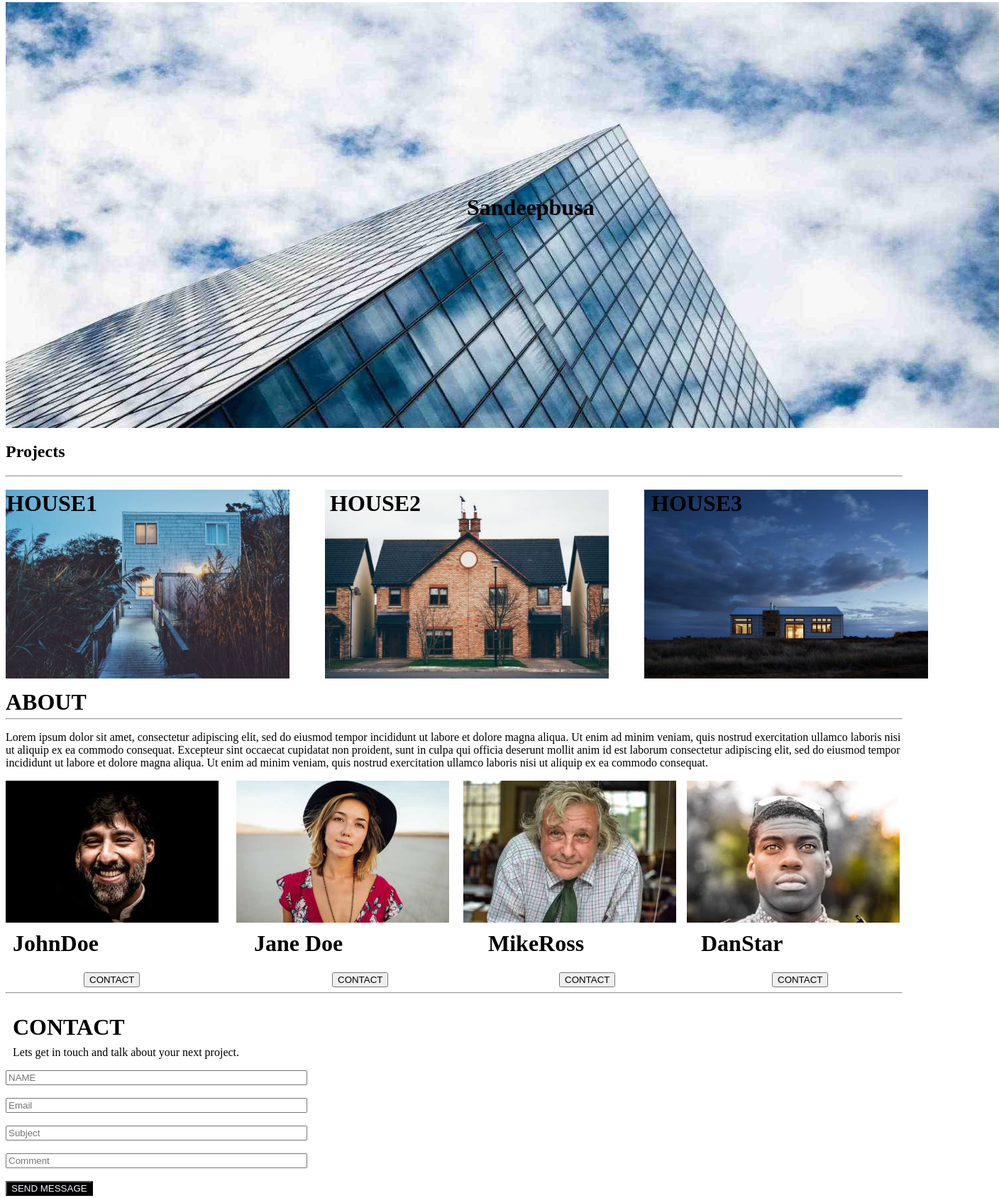
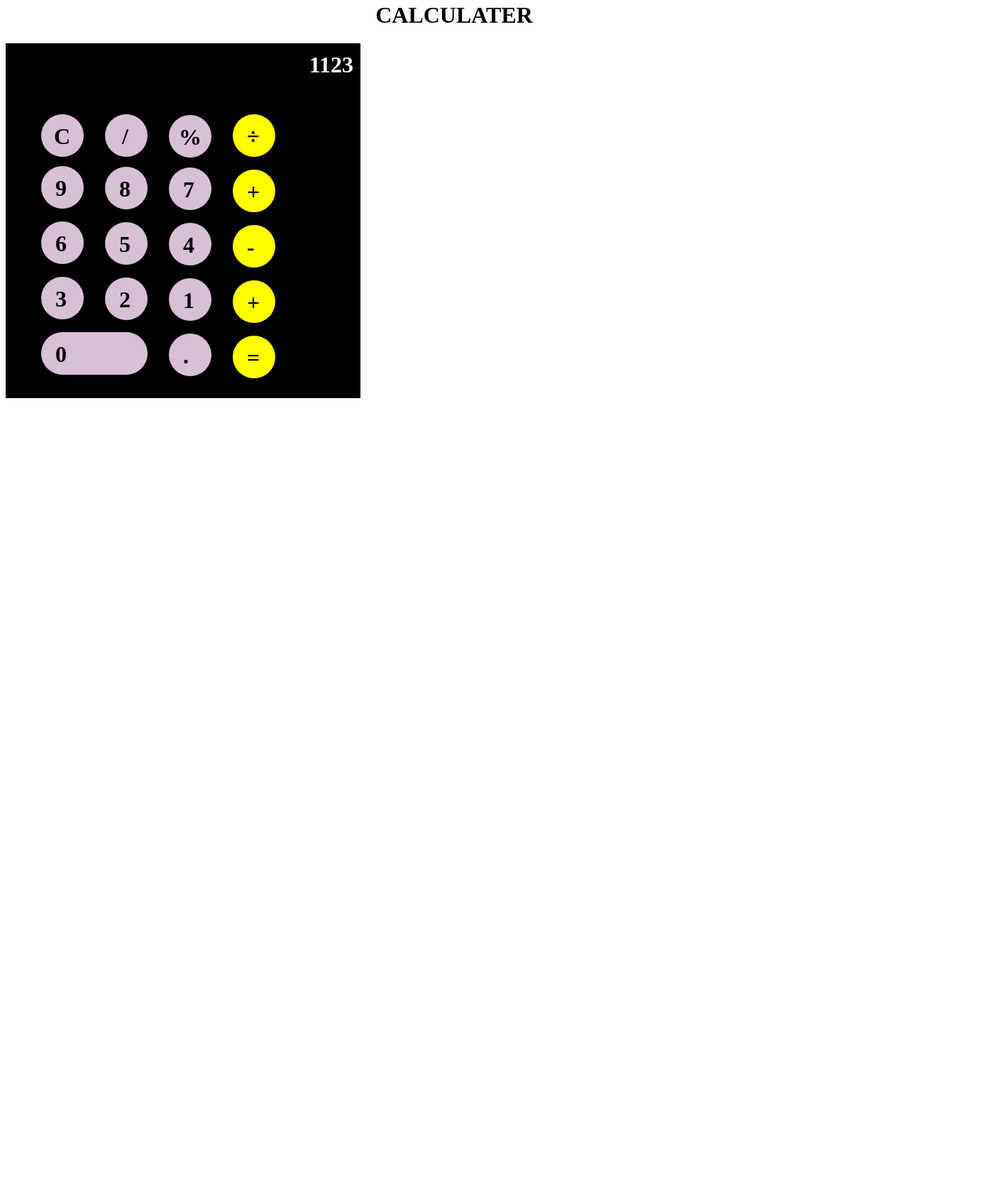
Before and after one commit to sandeepbusa41/busa, a plain HTML site: page index.html in a window 1280 px wide. Shown: the part 5-1693 px from the top of the page at 71% size, 1408 px wide, since content can reach past the window. After the commit the page ends 1458 px from the top, so only its background shows below. Drawn offline with Linux system fonts and the light colour scheme.

Commit message:
Add files via upload

```diff
--- a/index.html
+++ b/index.html
@@ -1,138 +1,267 @@
 <html>
     <head>
         <style>
-        div{
-            position:relative;
-        }
-        h1{
-            position: absolute;
-            top:250px;
-            left:650px;
+            #d1{
+                position: relative;
+                background-color: black;
+                height:500px;
+                width:500px;
+            }
+            #h1{
+                position: absolute;
+                color: white;
+                top:-10px;
+                right: 10px;
+            }
+            #d2{
+                position: relative;
+                background-color: thistle;
+                height: 60px;
+                width: 60px;
+                top:100px;
+                left:50px;
+                border-radius: 30px;
+
+            }
+            #h2{
+                position: absolute;
+                top:-9px;
+                left:18px;
+            }
+            #d3{
+                position: relative;
+                background-color: thistle;
+                height: 60px;
+                width: 60px;
+                top:40px;
+                left:140px;
+                border-radius: 30px;
+
+            }
+            #h3{
+                position: absolute;
+                top:-9px;
+                left:24px;
+            }
+            #d4{
+                position: relative;
+                background-color: thistle;
+                height: 60px;
+                width: 60px;
+                top:-19;
+                left:230px;
+                border-radius: 30px;
+            }
+            #h4{
+                position: absolute;
+                top:-9px;
+                left:14px;
+
+            }
+            #d5{
+                position: relative;
+                background-color:yellow;
+                height: 60px;
+                width: 60px;
+                top:-80;
+                left:320px;
+                border-radius: 30px;
+
+            }
+            #h5{
+                position: absolute;
+                top:-9px;
+                left:20px;
+            }
+            #d6{
+                position: relative;
+                background-color:yellow;
+                height: 60px;
+                width: 60px;
+                top:-80;
+                left:320px;
+                border-radius: 30px;
+            }
+
+            #h6{
+                position: absolute;
+                top:-9px;
+                left:20px;
+            }
+            #d7{
+                position: relative;
+                background-color:yellow;
+                height: 60px;
+                width: 60px;
+                top:-80;
+                left:320px;
+                border-radius: 30px;
+            }
+
+            #h7{
+                position: absolute;
+                top:-9px;
+                left:20px;
+            }
+
+            #d8{
+                position: relative;
+                background-color:yellow;
+                height: 60px;
+                width: 60px;
+                top:-80;
+                left:320px;
+                border-radius: 30px;
+            }
+
+            #h8{
+                position: absolute;
+                top:-9px;
+                left:20px;
+            }
+            #d9{
+                position: relative;
+                background-color:thistle;
+                height: 60px;
+                width: 60px;
+                top:-395px;
+                left:230px;
+                border-radius: 30px;
+            }
+
+            #h9{
+                position: absolute;
+                top:-9px;
+                left:20px;
+            }
+            #d10{
+                position: relative;
+                background-color:thistle;
+                height: 60px;
+                width: 60px;
+                top:-690px;
+                left:140px;
+                border-radius: 30px;
+            }
+
+            #h10{
+                position: absolute;
+                top:-9px;
+                left:20px;
+            }
+            #d11{
+                position: relative;
+                background-color:thistle;
+                height: 60px;
+                width: 60px;
+                top:-907px;
+                left:50px;
+                border-radius: 30px;
+            }
+
+            #h11{
+                position: absolute;
+                top:-9px;
+                left:20px;
+            }
+            #d12{
+                position: relative;
+                background-color:thistle;
+                height: 60px;
+                width: 150px;
+                top:-907px;
+                left:50px;
+                border-radius: 30px;
+            }
+
+            #h12{
+                position: absolute;
+                top:-9px;
+                left:20px;
+            }
 
 
-        }
-        #div2{
-            position: relative;
-        }
-        #img2{
-            position: absolute;
-            top: 10px;        }
-        #img3{
-            position: absolute;
-            top: 10px;
-            left: 450px;
-        }
-        #house1{
-            position: absolute;
-            top:-10px;
-            left:1px
-        }
-        #house2{
-            position: absolute;
-            top:-10px;
-            left:457px
-        }
-        #img4{
-            position: absolute;
-            top: 10px;
-            left: 900px;
-        }
-        #house3{
-            position: absolute;
-            top:-10px;
-            left:910px
-        }
-        #num1{
-            position: absolute;
-            top:270px;
-            left:0px;
-        }
-        #div3{
-            position: relative;
-        }
-        #ceo2{
-            position: absolute;
-            left: 325px;
 
-        }
-        #ceo3{
-            position: absolute;
-            left: 645px;
+        </style>
 
-        }
-        #ceo4{
-            position: absolute;
-            left: 960px;
+    </head>
+    <body>
+        <CENTER><H1>CALCULATER</H1></CENTER>
+        <div id="d1">
+            <h1 id="h1">1123</h1>
+            <div id="d2">
+                <h1 id="h2">C</h1>
 
-        }
-        #num2{
-            position: absolute;
-            left:10px;
-            top:190px
-        }
-        #num3{
-            position: absolute;
-            left:350px;
-            top:190px
-        }
-        #num4{
-            position: absolute;
-            left:680px;
-            top:190px
-        }
-        #num5{
-            position: absolute;
-            left:980px;
-            top:190px
-        }
-        #b1{
-            position:absolute;
-            top:270px;
-            left:110px;
-        }
-        #b2{
-            position:absolute;
-            top:270px;
-            left:460px;
-        }
-        #b3{
-            position:absolute;
-            top:270px;
-            left:780px;
-        }
-        #b4{
-            position:absolute;
-            top:270px;
-            left:1080px;
-        }
-        #div{
-            position: relative;
+            </div>
+            <div id="d3">
+                <h1 id="h3">/</h1>
 
-        }
-        #num6{
-            position: absolute;
-            top:0px;
-            left:10px;
-        }
-        #num7{
-            position: absolute;
-            top:50px;
-            left:10px;
-        }
-        #f1{
-            position: absolute;
-            top:100px;
-        }
-        #footer{
-            position: relative;
-            background-color: black;
-            width:1400;
-            height:100;
-        }
-        #final1{[
-            position :absolute;
-            left: 20px;
-        ]}
+            </div>
+            <div id="d4">
+                <h1 id="h4">%</h1>
+            </div>
+            <div id="d5">
+                <h1 id="h5">÷</h1>
+            </div>
+            <br>
+            <div id="d6">
+                <h1 id="h6">+</h1>
+            </div>
+            <br>
+            <div id="d7">
+                <h1 id="h7">-</h1>
+            </div>
+            <br>
+            <div id="d8">
+                <h1 id="h8">+</h1>
+            </div>
+            <br>
+            <div id="d8">
+                <h1 id="h8">=</h1>
+            </div>
+            <br>
+            <div id="d9">
+                <h1 id="h9">7</h1>
+            </div>
+            <br>
+            <div id="d9">
+                <h1 id="h9">4</h1>
+            </div>
+            <br>
+            <div id="d9">
+                <h1 id="h9">1</h1>
+            </div>
+            <br>
+            <div id="d9">
+                <h1 id="h9">.</h1>
+            </div>
+            <div id="d10">
+                <h1 id="h10">8</h1>
+            </div>
+            <br>
+            <div id="d10">
+                <h1 id="h10">5</h1>
+            </div>
+            <br>
+            <div id="d10">
+                <h1 id="h10">2</h1>
+            </div>
+            <div id="d11">
+                <h1 id="h11">9</h1>
+            </div>
+            <br>
+            <div id="d11">
+                <h1 id="h11">6</h1>
+            </div>
+            <br>
+            <div id="d11">
+                <h1 id="h11">3</h1>
+            </div>
+            <br>
+            <div id="d12">
+                <h1 id="h11">0</h1>
+            </div>
+            <br>
 
 
 
@@ -140,85 +269,11 @@
 
 
 
-        </style>
-
-    </head>
-    <body>
-
-        <div>
-        <img src="./29css.html/w3architect1.jpg" height="600" width="1400">
-        <h1>Sandeepbusa</h1>
-
-    </div>
-    <h2>Projects</h2>
-    <hr>
-    <div id="div2">
-        <img src="./29css.html/summerhouse.jpg" id="img2" width="400">
-        <img src="./29css.html/house2.jpg" id="img3" width="400">
-        <img src="./29css.html/house3.jpg" id="img4" width="400">
-        <h1 ID="house1">HOUSE1</h1>
-        <h1 ID="house2">HOUSE2</h1>
-        <h1 ID="house3">HOUSE3</h1>
-        <h1 id="num1">ABOUT</h1>
-
-        <br><br><br><br><br><br><br><br><br><br><br><br><br><br><br><br><br><br>
-        <hr>
-        <p>Lorem ipsum dolor sit amet, consectetur adipiscing elit, sed do eiusmod tempor incididunt ut labore et
-            dolore magna aliqua. Ut enim ad minim veniam, quis nostrud exercitation ullamco laboris nisi ut aliquip ex ea commodo consequat. Excepteur sint occaecat cupidatat non proident, sunt in culpa qui officia deserunt mollit
-             anim id est laborum consectetur adipiscing elit, sed do eiusmod tempor incididunt ut labore et dolore magna aliqua. Ut enim ad minim veniam, quis nostrud exercitation ullamco laboris nisi ut aliquip ex ea commodo consequat.</p>
-
-    </div>
-    <div id="div3">
-        <img src="./29css.html/ceo.jpg" width="300" height="200">
-        <img src="./29css.html/ceo2.jpg" width="300" height="200" id="ceo2">
-        <img src="./29css.html/ceo3.jpg" width="300" height="200" id="ceo3">
-        <img src="./29css.html/ceo4.jpg" width="300" height="200" id="ceo4">
-        <h1 id="num2">JohnDoe</h1>
-        <h1 id="num3">Jane Doe</h1>
-        <h1 id="num4">MikeRoss</h1>
-        <h1 id="num5">DanStar</h1>
-        <button id="b1">CONTACT</button>
-        <button id="b2">CONTACT</button>
-        <button id="b3">CONTACT</button>
-        <button id="b4">CONTACT</button>
-
-    </div>
-    <br><br><br><br><br>
-    <hr>
-    <div id="div4">
-     <h1 id="num6">CONTACT</h1>
-     <p id="num7">Lets get in touch and talk about your next project.</p>
-     <form id="f1">
-        <input type="text" placeholder="NAME" size="50">
-        <br>
-        <br>
-        <input type="text" placeholder="Email" size="50">
-        <br>
-        <br>
-        <input type="text" placeholder="Subject" size="50">
-        <br>
-        <br>
-        <input type="text" placeholder="Comment" size="50">
-        <br>
-        <br>
-        <button style="background-color: black;color:aliceblue">SEND MESSAGE</button>
-        <br>
-        <br>
-        <br>
-        <footer>
-
-        </footer>
-        <div id="footer">
-            <br>
-            <h4 id="final1" style="color: aliceblue;">&nbsp;&nbsp;&nbsp;&nbsp;&nbsp;&nbsp;&nbsp;&nbsp;&nbsp;&nbsp;&nbsp;&nbsp;&nbsp;&nbsp;&nbsp;&nbsp;&nbsp;&nbsp;&nbsp;&nbsp;&nbsp;&nbsp;&nbsp;&nbsp;&nbsp;&nbsp;&nbsp;&nbsp;&nbsp;&nbsp;&nbsp;&nbsp;&nbsp;&nbsp;&nbsp;&nbsp;&nbsp;&nbsp;&nbsp;&nbsp;&nbsp;&nbsp;&nbsp;&nbsp;&nbsp;&nbsp;&nbsp;&nbsp;&nbsp;&nbsp;&nbsp;&nbsp;&nbsp;&nbsp;&nbsp;&nbsp;&nbsp;&nbsp;&nbsp;&nbsp;&nbsp;&nbsp;&nbsp;&nbsp;&nbsp;&nbsp;&nbsp;&nbsp;&nbsp;&nbsp;&nbsp;&nbsp;&nbsp;&nbsp;&nbsp;&nbsp;&nbsp;&nbsp;&nbsp;&nbsp;&nbsp;&nbsp;&nbsp;&nbsp;&nbsp;&nbsp;&nbsp;&nbsp;&nbsp;&nbsp;&nbsp;&nbsp;&nbsp;&nbsp;&nbsp;&nbsp;&nbsp;&nbsp;&nbsp;&nbsp;&nbsp;&nbsp;&nbsp;&nbsp;&nbsp;&nbsp;&nbsp;&nbsp;&nbsp;&nbsp;&nbsp;&nbsp;&nbsp;&nbsp;&nbsp;&nbsp;&nbsp;&nbsp;&nbsp;&nbsp;&nbsp;&nbsp;&nbsp;&nbsp;&nbsp;&nbsp;&nbsp;&nbsp;&nbsp;&nbsp;&nbsp;&nbsp;&nbsp;&nbsp;&nbsp;&nbsp;&nbsp;&nbsp;powered by <a href="www.youtube.com" style="color: green;"> sb.com</a></h4>
-
-        </div>
-        </footer>
-     </form>
-     </div>
 
 
 
-</body>
 
+
+        </div>
+    </body>
 </html>
```
